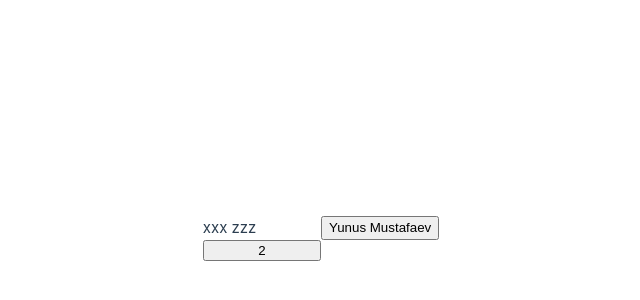
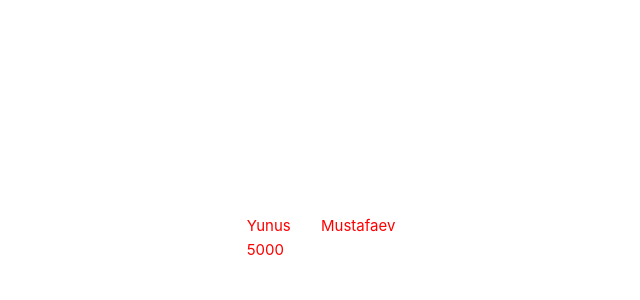
Before and after one commit to Nebyla/Vue_ABC, a Vue app: page / in a window 1280 px wide. Shown: the part 162-462 px from the top of the page, without its empty margins (319-959 px from the left). Built offline with nearby package versions, Linux system fonts and the light colour scheme.

Commit message:
15 упражнение

```diff
--- a/src/App.vue
+++ b/src/App.vue
@@ -2,23 +2,24 @@
 	export default {
 		data() {
       return {
-        text: 'xxx',
-        text1: 'zzz'
+        name: 'Yunus',
+		    surn: 'Mustafaev',
+        cost: 50,
+        amount: 100,
 	}
   },
-  methods: {
-		change: function() {
-		this.text = 'yyy';
-    this.text1 = 'zzz';
+  computed: {
+	full: function() {
+		return this.cost * this.amount;
 	}
 }
+
 	}
 </script>
 <template>
-  {{ text }}
-  {{ text1 }}
-	<button @click="change">Yunus Mustafaev</button>
-  <button @click="change">2</button>
+  <p>{{ name }}</p>
+	<p>{{ surn }}</p>
+	<p>{{ full }}</p>
 </template>
 
 <style scoped>
@@ -33,7 +34,7 @@ header {
 
 @media (min-width: 1024px) {
 
-  div
+  p
   {
     color:red
   }
```
